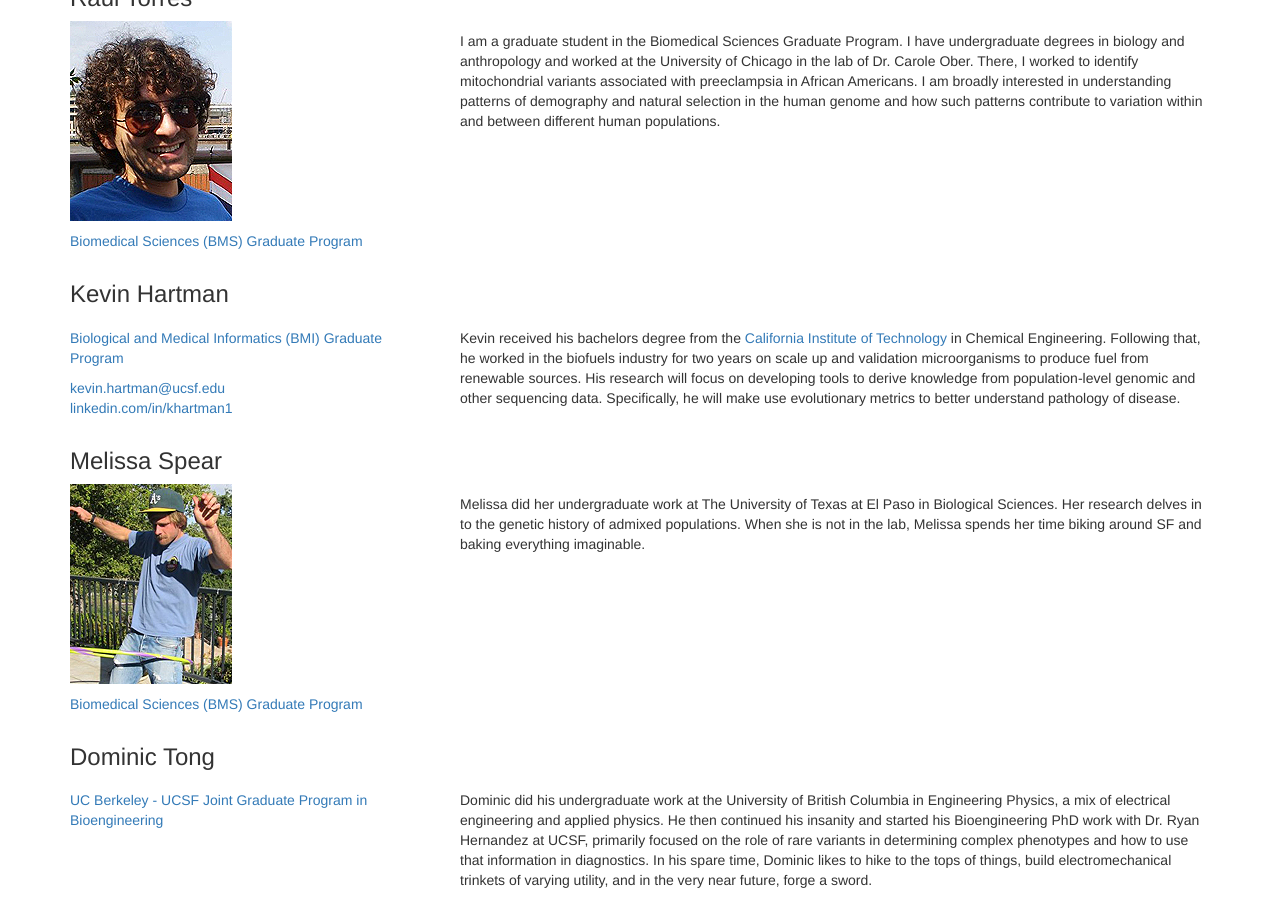
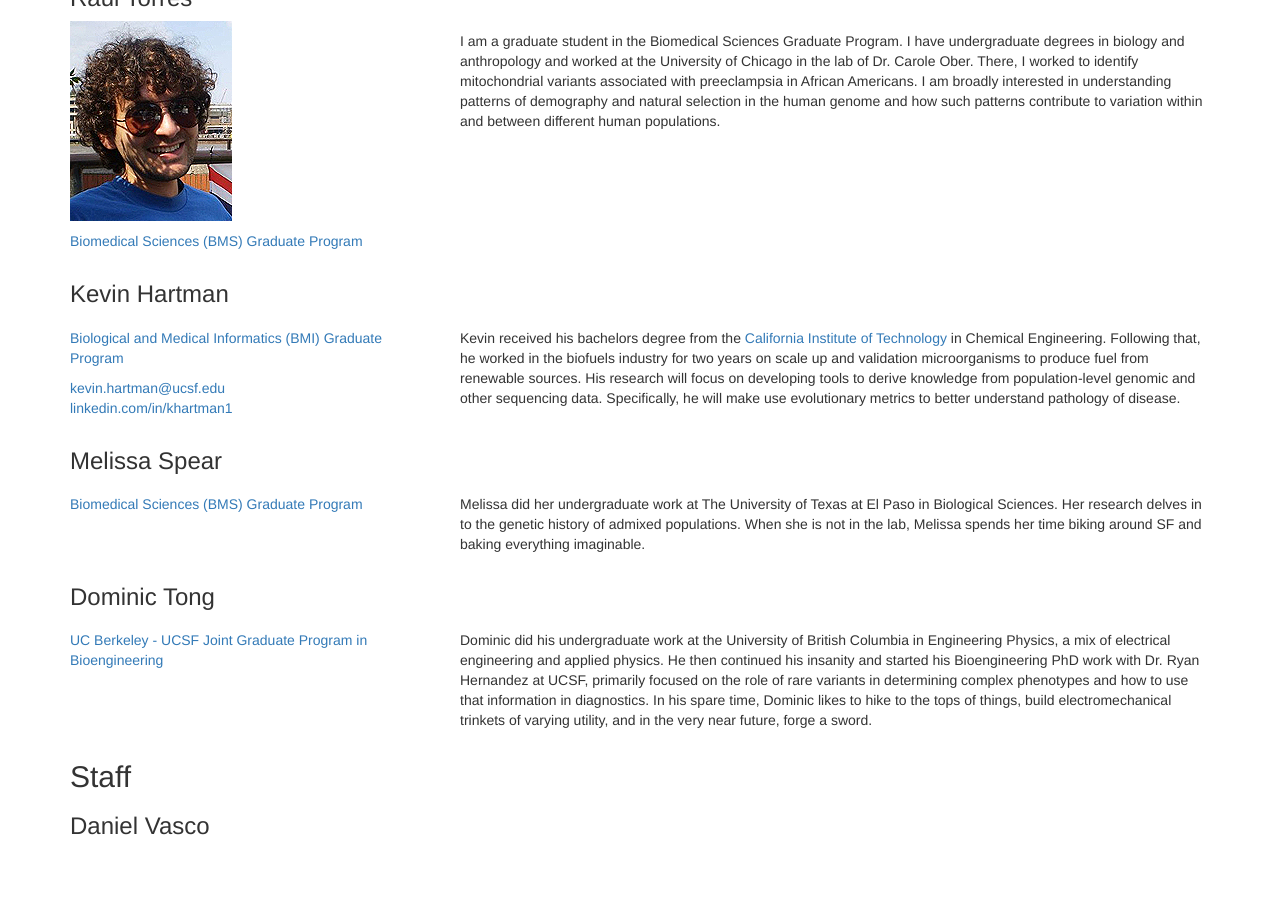
Before and after one commit to HernandezLab/hernandezlab.github.io, a Jekyll site: the page built from test/index.html, in a window 1280 px wide and 900 px high, scrolled down 1158 px. Built offline with Jekyll 4.4.1, drawn with Linux system fonts in a browser that asks for light colours; nearby versions of some CDN libraries; after the commit the page ends 2009 px from its top, so only the background shows below that.

Commit message:
yml markdownify more content test

```diff
--- a/_data/ymltest.yml
+++ b/_data/ymltest.yml
@@ -40,9 +40,13 @@
     -
       affiliation: "[Biomedical Sciences (BMS) Graduate Program](https://bms.ucsf.edu/)"
       description: "Melissa did her undergraduate work at The University of Texas at El Paso in Biological Sciences. Her research delves in to the genetic history of admixed populations. When she is not in the lab, Melissa spends her time biking around SF and baking everything imaginable."
-      image: /static/img/heashot-Strauli.jpg
       name: "Melissa Spear"
     -
       affiliation: "[UC Berkeley - UCSF Joint Graduate Program in Bioengineering](http://bioegrad.berkeley.edu/)"
       description: "Dominic did his undergraduate work at the University of British Columbia in Engineering Physics, a mix of electrical engineering and applied physics. He then continued his insanity and started his Bioengineering PhD work with Dr. Ryan Hernandez at UCSF, primarily focused on the role of rare variants in determining complex phenotypes and how to use that information in diagnostics. In his spare time, Dominic likes to hike to the tops of things, build electromechanical trinkets of varying utility, and in the very near future, forge a sword."
       name: "Dominic Tong"
+-
+  group: "Staff"
+  members:
+    -
+      name: "Daniel Vasco"
```
